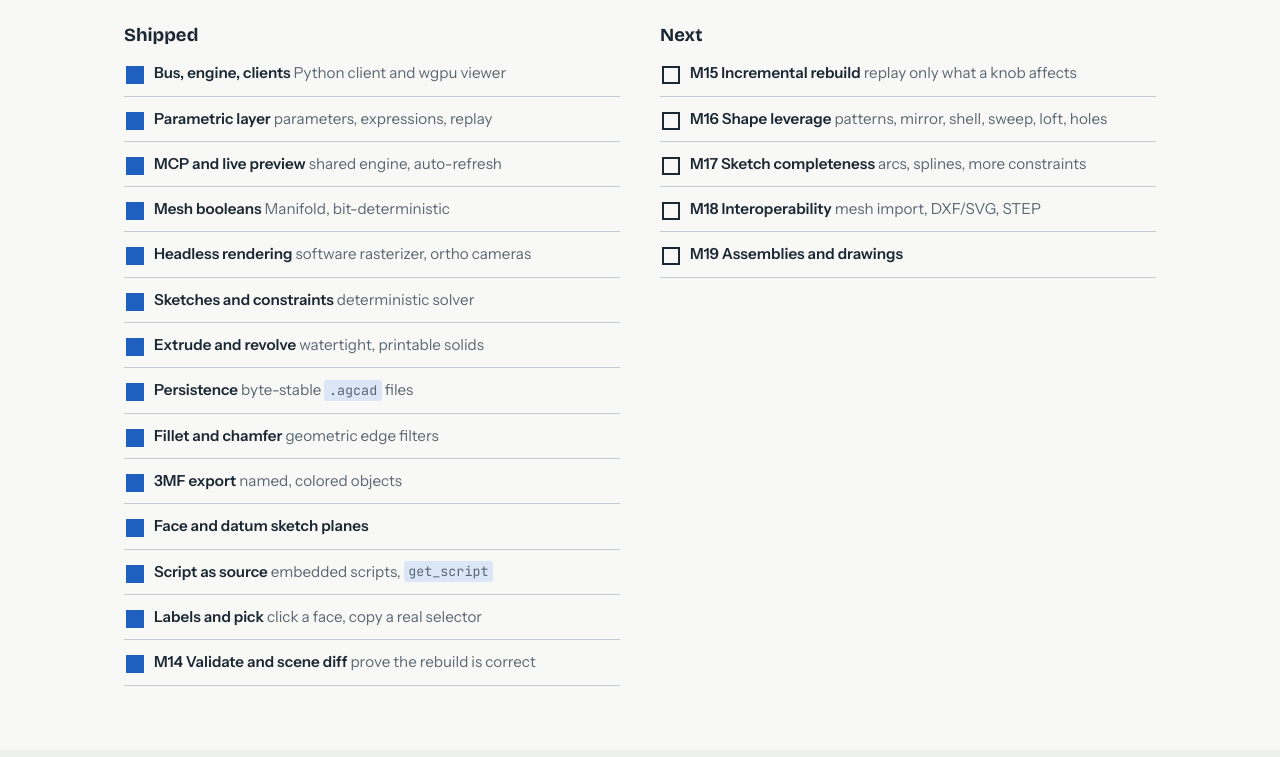
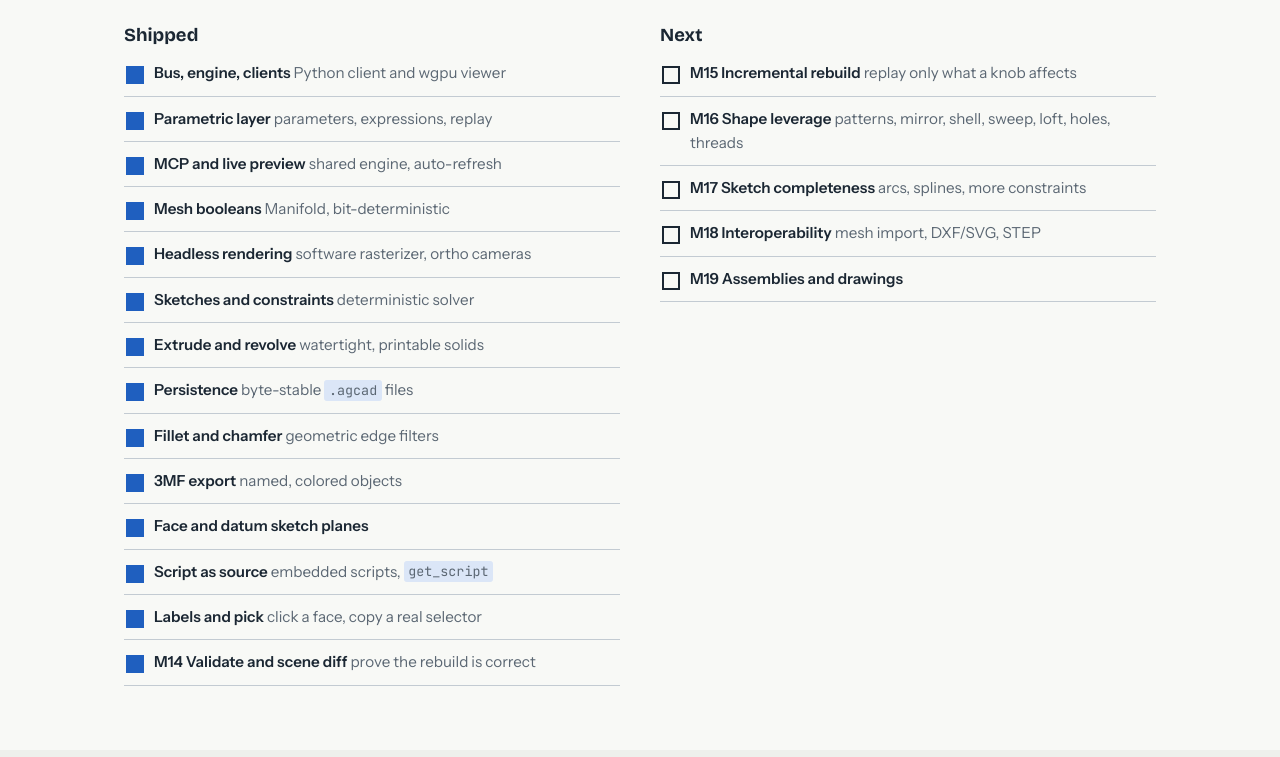
Before and after one commit to sy-borg/agcad, a plain HTML site: page index.html in a window 1280 px wide. Shown: the part 5566-6323 px from the top of the page. Drawn offline with Linux system fonts and the light colour scheme.

Commit message:
Roadmap: add helix sweep and thread feature to M16

```diff
--- a/index.html
+++ b/index.html
@@ -404,7 +404,7 @@ python3 -m venv .venv
         <h3>Next</h3>
         <ul>
           <li><b>M15 Incremental rebuild</b> <span>replay only what a knob affects</span></li>
-          <li><b>M16 Shape leverage</b> <span>patterns, mirror, shell, sweep, loft, holes</span></li>
+          <li><b>M16 Shape leverage</b> <span>patterns, mirror, shell, sweep, loft, holes, threads</span></li>
           <li><b>M17 Sketch completeness</b> <span>arcs, splines, more constraints</span></li>
           <li><b>M18 Interoperability</b> <span>mesh import, DXF/SVG, STEP</span></li>
           <li><b>M19 Assemblies and drawings</b></li>
```
Also changed, not shown: 1 other file.
